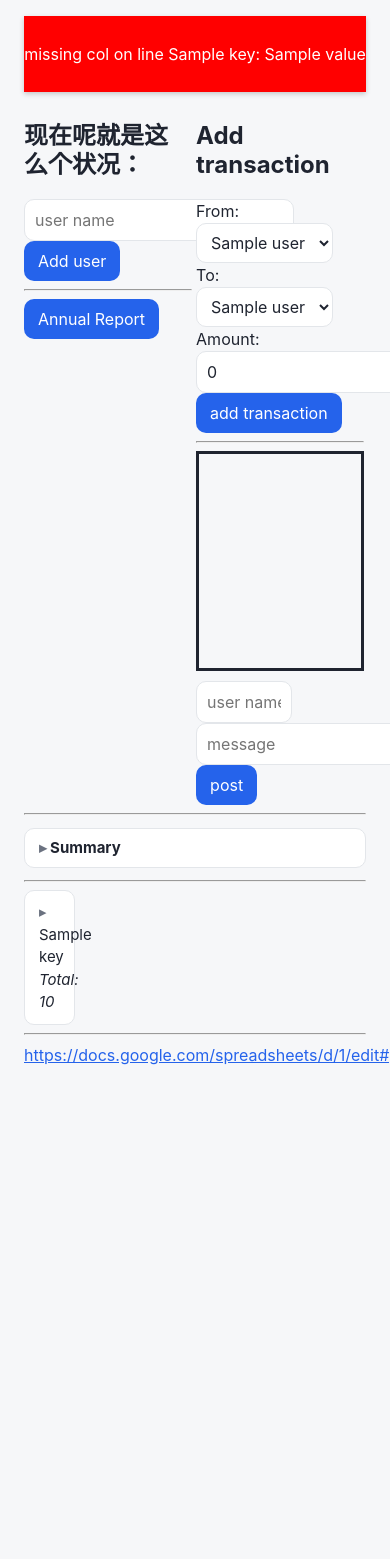
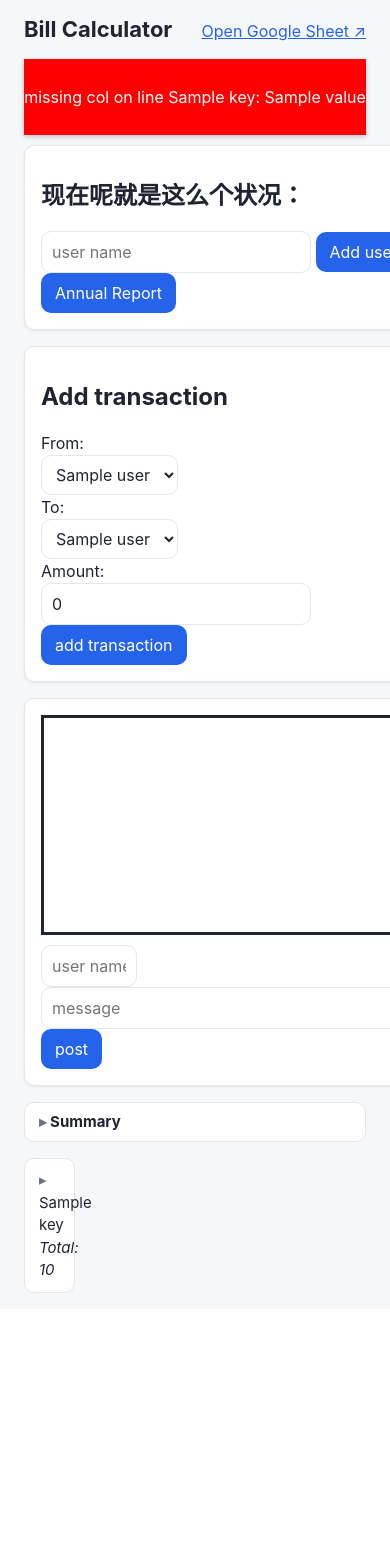
Before and after one commit to LHansoon/bill-calculator, a Flask app: template src/templates/home.html in a window 390 px wide; the page is wider, and only the part inside the window is pictured. After the commit the page ends 1293 px from the top of that part, so only its background shows below. Run offline with Flask 3, Linux system fonts and the light colour scheme; the template is opened without the code that fills it: most values are stand-ins (such as "Sample title", 1, 10 or a date in 2020); parts of the project's set-up code (start-up, migrations or seed data) failed here and were passed over.

Commit message:
plan G1.3: header bar + responsive grid layout, cards for main sections
Co-Authored-By: Claude Fable 5 <noreply@anthropic.com>

```diff
--- a/src/static/css/base.css
+++ b/src/static/css/base.css
@@ -128,17 +128,28 @@ a { color: var(--primary); }
     margin-block-end: 1em;
 }
 
-#sheet_viewer {
-    /*{#float: left;#}*/
-    /*{#width: 85%;#}*/
-    height: 500px;
+#page-header {
+    display: flex;
+    justify-content: space-between;
+    align-items: baseline;
+    margin-bottom: 16px;
 }
+#page-header h1 { margin: 0; font-size: 22px; }
 
-#main-container > div{
-    display: inline-block;
-    width: 49%;
-    vertical-align: top;
+#main-container {
+    display: grid;
+    grid-template-columns: 1fr 1fr;
+    gap: 16px;
+    align-items: start;
 }
+#right-section {
+    display: grid;
+    gap: 16px;
+}
+@media (max-width: 900px) {
+    #main-container { grid-template-columns: 1fr; }
+}
+.page-section { margin-top: 16px; }
 
 #summary-section, #event-summary-section {
     display: flex;
--- a/src/templates/home.html
+++ b/src/templates/home.html
@@ -10,6 +10,13 @@
 
 </head>
 <body>
+
+<header id="page-header">
+    <h1>Bill Calculator</h1>
+    <a target="_blank"
+       href="https://docs.google.com/spreadsheets/d/{{sheet_id}}/edit#gid=0">
+        Open Google Sheet ↗</a>
+</header>
 
 {% if missing_column_dict %}
     <div class="error-banner">
@@ -41,7 +48,7 @@
 
 
 <div id="main-container">
-    <div id="major-info">
+    <div id="major-info" class="card">
         <div id="major-content">
 
         </div>
@@ -51,14 +58,13 @@
                 <input type="submit" value="Add user">
             </form>
         </div>
-        <hr>
         <div>
             <button class="open-btn" onclick="openModal()">Annual Report</button>
         </div>
     </div>
 
     <div id="right-section">
-        <div id="pay-section">
+        <div id="pay-section" class="card">
             <h2>Add transaction</h2>
             <form id="pay-form">
                 <label for="from">From:</label><br>
@@ -78,8 +84,7 @@
                 <button id="pay_button">add transaction</button>
             </form>
         </div>
-        <hr>
-        <div id="billboard">
+        <div id="billboard" class="card">
             <div class="chats" id="chat">
 
             </div>
@@ -93,8 +98,7 @@
     </div>
 </div>
 
-<hr>
-
+<section class="page-section">
 <h2 class="collapsible summary-btn">Summary</h2>
 <div class="collapsible-container" style="display: none">
     <div class="summary-block">
@@ -125,9 +129,9 @@
     </div>
 
 </div>
+</section>
 
-<hr>
-
+<section class="page-section">
 <div id="event-summary-section">
     {% for key, value in event_summary.items() %}
 
@@ -153,25 +157,7 @@
 
 
 </div>
-
-
-<hr>
-
-
-{#<div id="example"></div>#}
-
-
-
-<div id="sheet_viewer">
-{#    <p>If no permission, request for the permission, then refresh</p>#}
-    <a target="_blank" href="https://docs.google.com/spreadsheets/d/{{sheet_id}}/edit#gid=0">https://docs.google.com/spreadsheets/d/{{sheet_id}}/edit#gid=0</a>
-{#    <iframe#}
-{#            src="https://docs.google.com/spreadsheets/d/{{sheet_id}}/preview"#}
-{#            height="100%"#}
-{#            width="100%"#}
-{#    ></iframe>#}
-
-</div>
+</section>
 
 
 <script>
```
